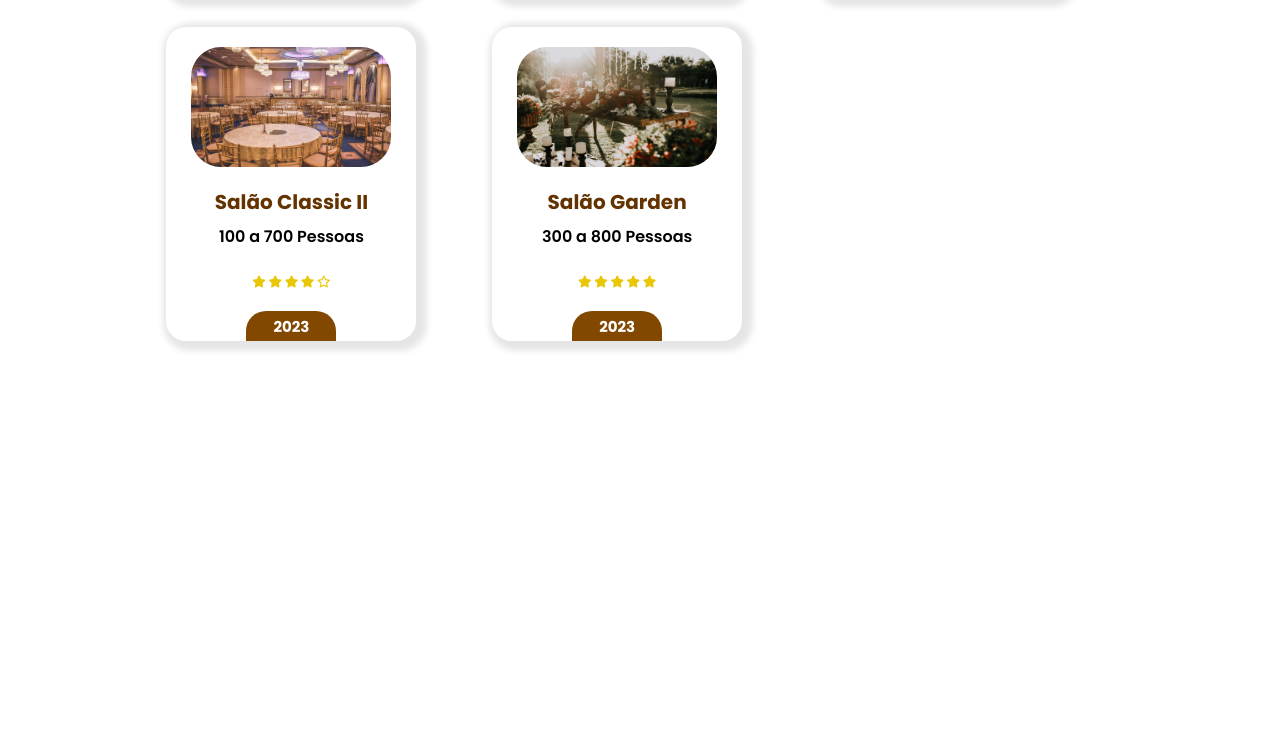
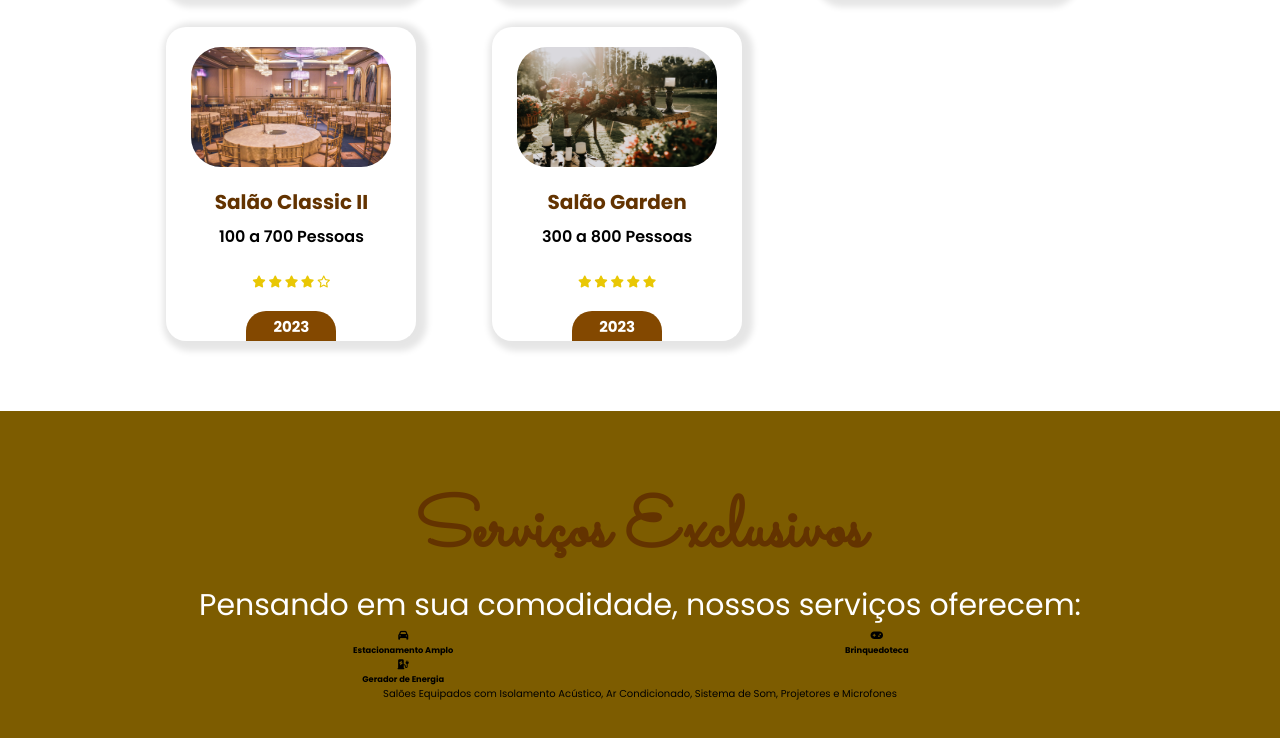
Before and after one commit to JuniorVentura23/Projeto-Love-in-the-air, a plain HTML site: page index.html in a window 1280 px wide. Shown: the part 1738-2476 px from the top of the page. Before the commit the page ends 2289 px from the top, so only its background shows below. Drawn offline with Linux system fonts and the light colour scheme.

Commit message:
Sessão serviços estruturando

```diff
--- a/assets/css/style.css
+++ b/assets/css/style.css
@@ -291,6 +291,31 @@ section {
 /* -------end style ambiente-------  */
 
 
+/* start style serviços */
+.servicos {
+    background-color:#7d5c00 ;
+}
+.servicos__content {
+    width:100%;
+    display:flex;
+    justify-content: center;
+    flex-direction: column;
+    text-align: center;
+}
+.servicos__content span {
+    color:#fff;
+}
+.servicos__boxThreeSer {
+    display: grid;
+    grid-template-columns: repeat(auto-fit, minmax(350px, auto));
+}
+
+
+
+
+
+/* end style serviços */
+
 
 
 
--- a/index.html
+++ b/index.html
@@ -257,8 +257,45 @@
     <!------------- start section serviços -------------->
     <section class="servicos">
         <div class="servicos__content">
-            <div class="servicos__boxText">
+            <div class="box-title">
+                <h2 class="title">Serviços Exclusivos</h2>
+                <span class="subTitle">Pensando em sua comodidade, nossos serviços oferecem:</span>
+            </div>
 
+            <div class="servicos__box">
+                <div class="servicos__boxThreeSer">
+                    <div class="servicos__boxUnit">
+                        <div class="servicos__boxIcons">
+                            <div class="servicos__borderIcons">
+                                <i class="fa-solid fa-car"></i>
+                            </div>
+                        </div>
+                        <h5>Estacionamento Amplo</h5>
+                    </div>
+
+                    <div class="servicos__boxUnit">
+                        <div class="servicos__boxIcons">
+                            <div class="servicos__borderIcons">
+                                <i class="fa-solid fa-gamepad"></i>
+                            </div>
+                        </div>
+                        <h5>Brinquedoteca</h5>
+                    </div>
+
+                    <div class="servicos__boxUnit">
+                        <div class="servicos__boxIcons">
+                            <div class="servicos__borderIcons">
+                                <i class="fa-solid fa-charging-station"></i>
+                            </div>
+                        </div>
+                        <h5>Gerador de Energia</h5>
+                    </div>
+                </div>
+                <div class="servicos__boxDescrSalon">
+                    <p>Salões Equipados com Isolamento Acústico,
+                        Ar Condicionado, Sistema de Som,
+                        Projetores e Microfones</p>
+                </div>
             </div>
         </div>
 
```
